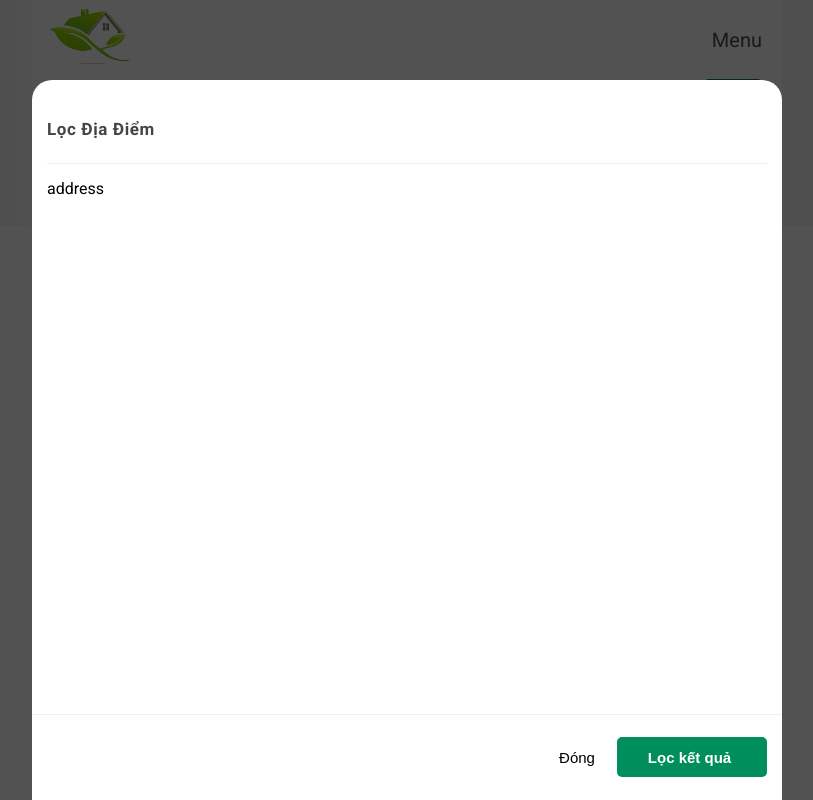
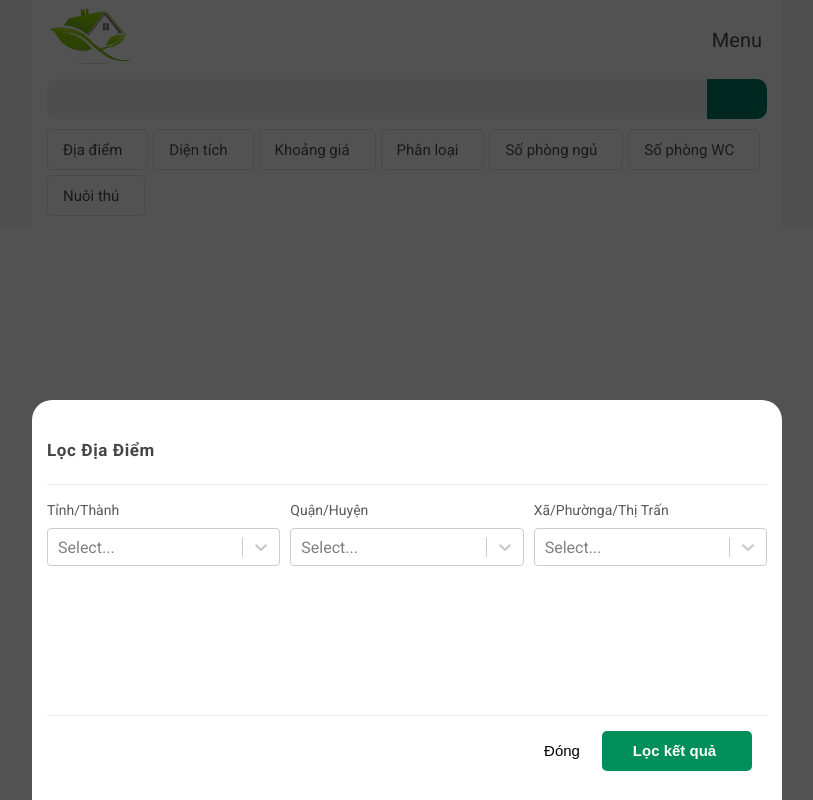
Before and after one commit to danhdat71/tim_tro_frontend, a Next.js app: page / in a window 1280 px wide. Both pictures are taken after a click on the element "Địa điểm". Shown: the whole page, without its empty margins (233-1046 px from the left). Built offline with nearby package versions, Linux system fonts and the light colour scheme; some icons are missing.

Commit message:
Add select

```diff
--- a/components/filter-form/filter-form.js
+++ b/components/filter-form/filter-form.js
@@ -6,6 +6,8 @@ import SelectorBox from './selecter-box/selector-box'
 import cl from './filter-form.module.css';
 import ModalFilter from './modal-filters/modal-filter';
 import { useAppSelector } from '@/redux/store';
+import ModalFilterAddress from './modal-filters/modal-filter-address/modal-filter-address';
+import ModalFilterAcreage from './modal-filters/modal-filter-acreage/modal-filter-acreage';
 
 export default function filterForm()
 {
@@ -13,15 +15,21 @@ export default function filterForm()
         return state.modalFilterReducer.modalFilter;
     });
 
-    function handleRenderModalFilterType() {
-        let modalType = null;
+    function handleRenderModalFilterType()
+    {
+        let modalFilterJsx = null;
         if (modalFilter.box_type == 'address') {
-            modalType = <>address</>
-        } else if (modalFilter.box_type == 'acreage') {
-            modalType = <>acreage</>
+            modalFilterJsx = (
+                <ModalFilterAddress />
+            );
+        }
+        else if (modalFilter.box_type == 'acreage') {
+            modalFilterJsx = (
+                <ModalFilterAcreage />
+            );
         }
 
-        return modalType;
+        return modalFilterJsx;
     }
 
     return (
--- /dev/null
+++ b/components/filter-form/modal-filters/modal-filter-acreage/modal-filter-acreage.js
@@ -0,0 +1,72 @@
+import React from 'react';
+import cl from './modal-filter-acreage.module.css';
+
+const ModalFilterAcreage = () => {
+    const configAcreages = [
+        {
+            value: '15,30',
+            label: '15 - 30 mét'
+        },
+        {
+            value: '30,40',
+            label: '30 - 40 mét'
+        },
+        {
+            value: '40,50',
+            label: '40 - 50 mét'
+        },
+        {
+            value: '50,60',
+            label: '50 - 60 mét'
+        },
+        {
+            value: '60,70',
+            label: '60 - 70 mét'
+        },
+        {
+            value: '70,80',
+            label: '70 - 80 mét'
+        },
+        {
+            value: '80,90',
+            label: '80 - 90 mét'
+        },
+        {
+            value: '90,100',
+            label: '90 - 100 mét'
+        },
+        {
+            value: '100,99999',
+            label: 'Trên 100 mét'
+        }
+    ];
+
+    function renderRadio()
+    {
+        return configAcreages.map(function(val, index){
+            return (
+                <div className={cl.radio_item} key={index}>
+                    <span>
+                        <input id={`acreage_${index}`} type='radio' name='acreage' value={val.value}></input>
+                    </span>
+                    <label htmlFor={`acreage_${index}`}>{val.label}</label>
+                </div>
+            );
+        });
+    }
+
+    return (
+        <div className={cl.acreage}>
+            <div className={cl.acreage_input}>
+                <input className={cl.hand_input}></input>
+                <span>-</span>
+                <input className={cl.hand_input}></input>
+            </div>
+            <div className={cl.radio_list}>
+                {renderRadio()}
+            </div>
+        </div>
+    );
+}
+
+export default ModalFilterAcreage;
--- /dev/null
+++ b/components/filter-form/modal-filters/modal-filter-acreage/modal-filter-acreage.module.css
@@ -0,0 +1,48 @@
+
+.acreage_input {
+    display: flex;
+    justify-content: space-between;
+    align-items: center;
+}
+
+.hand_input {
+    width: 45%;
+    height: 35px;
+    text-align: center;
+    border: 1px solid rgb(205, 205, 205);
+    outline: none;
+    border-radius: 5px;
+}
+
+.radio_list {
+    padding-top: 15px;
+    display: grid;
+    grid-template-columns: 1fr;
+}
+
+.radio_item *{
+    cursor: pointer;
+}
+
+.radio_item {
+    display: flex;
+    align-items: center;
+    padding: 5px 0;
+}
+
+.radio_item span {
+    display: flex;
+    justify-content: center;
+    align-items: center;
+    padding-right: 10px;
+}
+
+.radio_item input {
+    font-size: 35px;
+    width: 17px;
+    height: 17px;
+}
+
+.radio_item label {
+    font-size: 17px;
+}
--- /dev/null
+++ b/components/filter-form/modal-filters/modal-filter-address/modal-filter-address.js
@@ -0,0 +1,51 @@
+"use client";
+
+import React from 'react';
+import cl from './modal-filter-address.module.css';
+import Select from 'react-select';
+
+const ModalFilterAddress = () => {
+
+    const options = [
+        { value: 'chocolate', label: 'Chocolate' },
+        { value: 'strawberry', label: 'Strawberry' },
+        { value: 'vanilla', label: 'Vanilla' },
+    ];
+
+    return (
+        <div className={cl.filter_address}>
+            <div className={cl.group_search}>
+                <label>Tỉnh/Thành</label>
+                <Select
+                    // value={selectedOption}
+                    onChange={(selectedOption)=>{
+                        console.log(selectedOption);
+                    }}
+                    options={options}
+                />
+            </div>
+            <div className={cl.group_search}>
+                <label>Quận/Huyện</label>
+                <Select
+                    // value={selectedOption}
+                    onChange={(selectedOption)=>{
+                        console.log(selectedOption);
+                    }}
+                    options={options}
+                />
+            </div>
+            <div className={cl.group_search}>
+                <label>Xã/Phườnga/Thị Trấn</label>
+                <Select
+                    // value={selectedOption}
+                    onChange={(selectedOption)=>{
+                        console.log(selectedOption);
+                    }}
+                    options={options}
+                />
+            </div>
+        </div>
+    );
+}
+
+export default ModalFilterAddress;
--- /dev/null
+++ b/components/filter-form/modal-filters/modal-filter-address/modal-filter-address.module.css
@@ -0,0 +1,17 @@
+.filter_address {
+    height: 200px;
+    display: grid;
+    grid-template-columns: 1fr 1fr 1fr;
+    grid-column-gap: 10px;
+}
+
+.select {
+    cursor: pointer;
+}
+
+.group_search label {
+    color: rgb(89, 89, 89);
+    padding-bottom: 10px;
+    display: inline-block;
+    font-size: 14px;
+}
--- a/components/filter-form/modal-filters/modal-filter.module.css
+++ b/components/filter-form/modal-filters/modal-filter.module.css
@@ -25,7 +25,6 @@
 
 .main_modal_filter {
     width: 750px;
-    height: 90%;
     background-color: white;
     position: absolute;
     z-index: 2;
@@ -44,7 +43,7 @@
 
 .modal_filter_title {
     text-transform: capitalize;
-    height: 10%;
+    height: 70px;
     border-bottom: 1px solid rgb(237, 237, 237);
     display: flex;
     align-items: center;
@@ -67,12 +66,11 @@
 }
 
 .modal_filter_foot {
-    position: absolute;
     bottom: 0;
     left: 0;
     z-index: 10;
     width: 100%;
-    height: 12%;
+    height: 70px;
     border-top: 1px solid rgb(239, 239, 239);
     display: flex;
     justify-content: flex-end;
--- a/package.json
+++ b/package.json
@@ -13,7 +13,8 @@
     "next": "14.1.3",
     "react": "^18",
     "react-dom": "^18",
-    "react-redux": "^9.1.0"
+    "react-redux": "^9.1.0",
+    "react-select": "^5.8.0"
   },
   "devDependencies": {
     "eslint": "^8",
```
